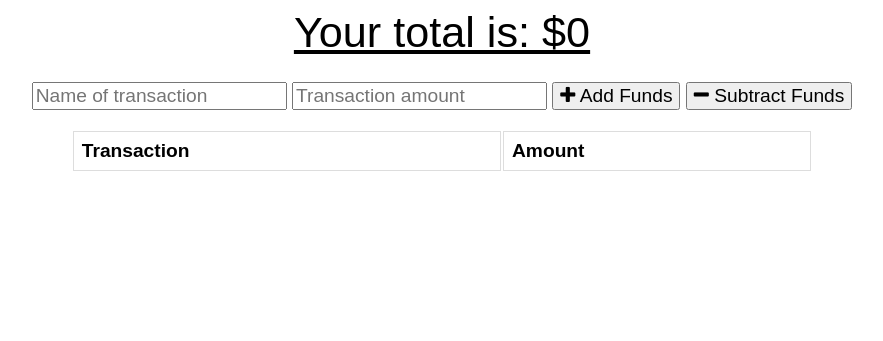
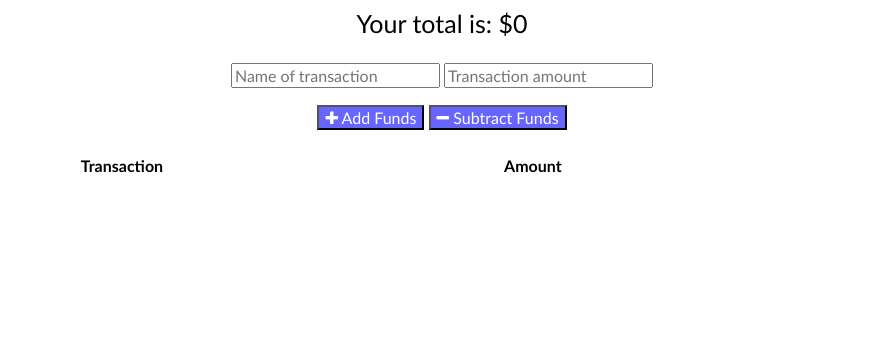
Before and after one commit to macz-norton/offline-budget-tracker, a website: page public/index.html in a window 1280 px wide. Shown: the whole page, without its empty margins (198-1081 px from the left). Drawn offline with nearby package versions, Linux system fonts and the light colour scheme; no server answers.

Commit message:
Moved transaction buttons below form, updated styles

```diff
--- a/public/index.html
+++ b/public/index.html
@@ -21,8 +21,10 @@
     <div class="form">
       <input type="text" id="t-name" placeholder="Name of transaction" />
       <input type="number" min="0" id="t-amount" placeholder="Transaction amount" />
-      <button id="add-btn"><i class="fa fa-plus buttons"></i> Add Funds</button>
-      <button id="sub-btn"><i class="fa fa-minus"></i> Subtract Funds</button>
+      <div class="form-buttons">
+        <button id="add-btn"><i class="fa fa-plus buttons"></i> Add Funds</button>
+        <button id="sub-btn"><i class="fa fa-minus"></i> Subtract Funds</button>
+      </div>
       <p class="error"></p>
     </div>
 
--- a/public/styles.css
+++ b/public/styles.css
@@ -1,11 +1,28 @@
-body {
-  font-size: 120%;
-  font-family: Arial;
+*,
+*::before,
+*::after {
+  box-sizing: border-box;
 }
 
-button, input {
+body {
+  font-size: 1em;
+  font-family: 'Trebuchet MS', 'Lucida Sans Unicode', 'Lucida Grande', 'Lucida Sans', Arial, sans-serif;
+}
+
+.form-buttons {
+  margin-top: 2%;
+}
+
+button,
+input {
   font-size: 100%;
-  font-family: Arial;
+  font-family: 'Trebuchet MS', 'Lucida Sans Unicode', 'Lucida Grande', 'Lucida Sans', Arial, sans-serif;
+}
+
+#add-btn,
+#sub-btn {
+  color: white;
+  background-color: #6666ff;
 }
 
 table {
@@ -13,7 +30,6 @@ table {
 }
 
 td, th {
-  border: 1px solid #dddddd;
   text-align: left;
   padding: 8px;
 }
@@ -33,8 +49,7 @@ tr:nth-child(even) {
 }
 
 .total {
-  font-size: 150%;
-  text-decoration: underline;
+  font-size: 125%;
 }
 
 .form {
```
